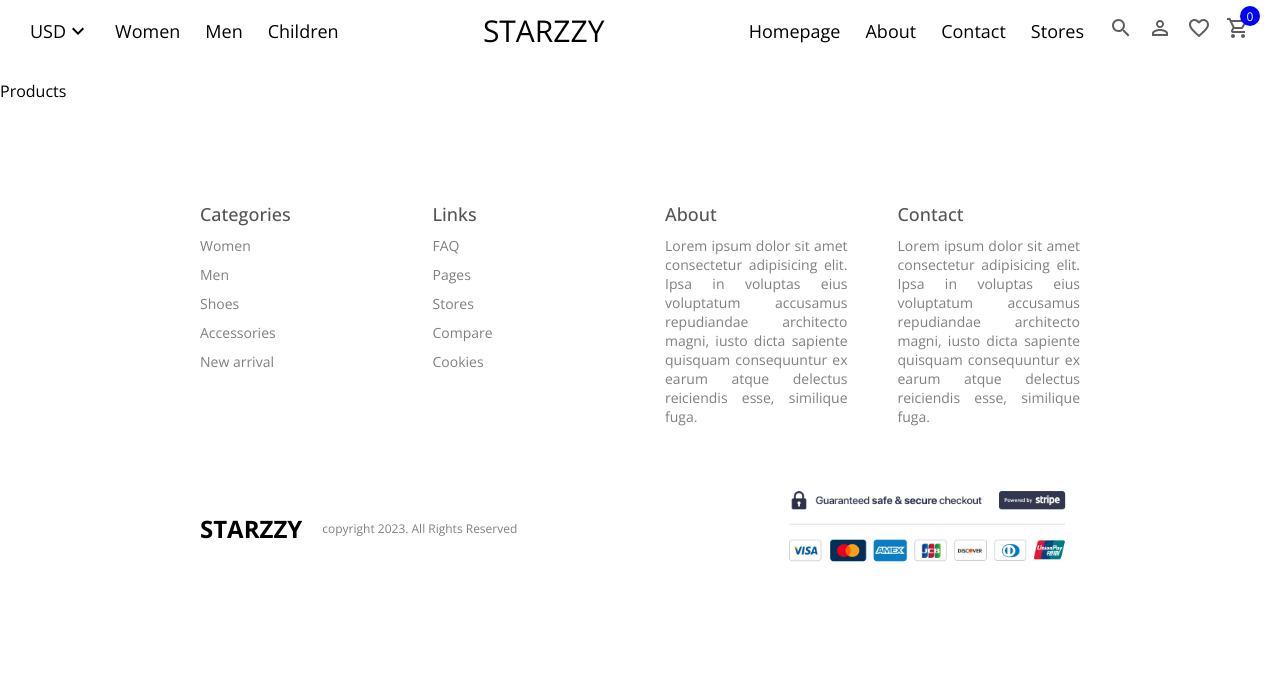
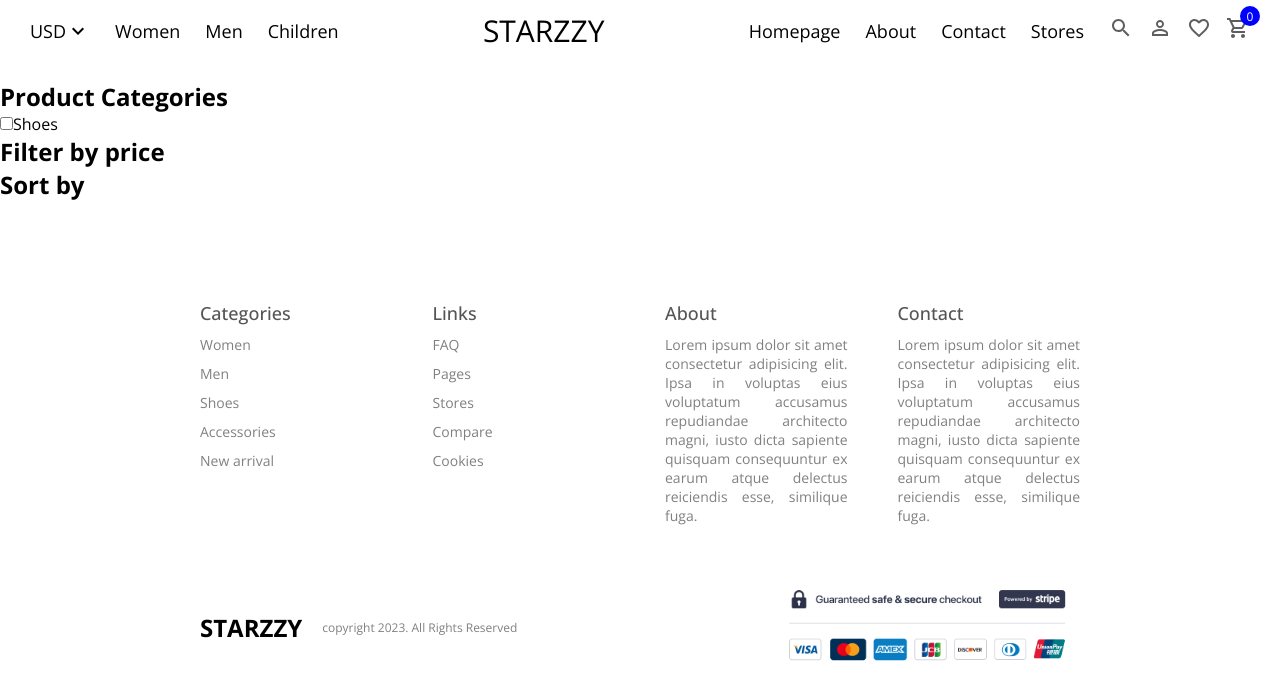
Before and after one commit to Mithesh-B/Starzzy, a React (Create React App) app in the folder client/: page /products/1 in a window 1280 px wide. Shown: the top 700 px of the page. Built offline with nearby package versions, Linux system fonts and the light colour scheme.

Commit message:
add product section

```diff
--- a/client/src/pages/Products/Products.jsx
+++ b/client/src/pages/Products/Products.jsx
@@ -4,7 +4,22 @@
 const Products = () => {
   return (
     <div className='products'>
-      Products
+      <div className="left">
+        <div className="filterItem">
+          <h2>Product Categories</h2>
+          <div className="inputItem">
+            <input type="checkbox" id='1' value={1} />
+            <label htmlFor="1">Shoes</label>
+          </div>
+        </div>
+        <div className="filterItem">
+          <h2>Filter by price</h2>
+        </div>
+        <div className="filterItem">
+          <h2>Sort by</h2>
+        </div>
+      </div>
+      <div className="right"></div>
     </div>
   )
 }
```
